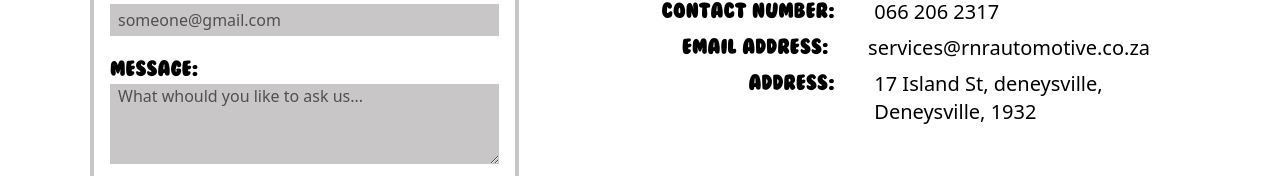
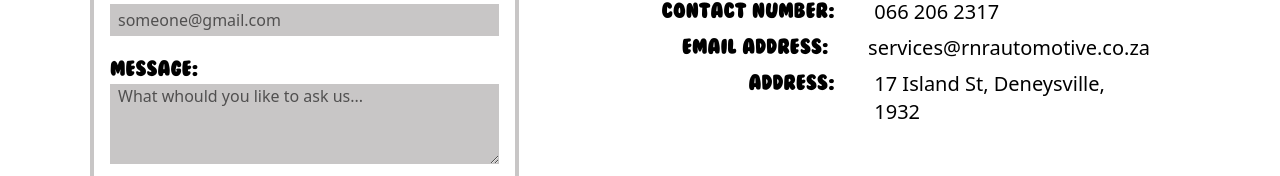
Before and after one commit to nGen-Studios/rnr-automotive, a Next.js app: page /contact in a window 1280 px wide. Shown: the part 432-608 px from the top of the page. Built offline with nearby package versions, Linux system fonts and the light colour scheme.

Commit message:
Dev (#16)
* Fixed address duplication

```diff
--- a/src/components/ContactPage/ourDetail.tsx
+++ b/src/components/ContactPage/ourDetail.tsx
@@ -21,7 +21,7 @@ export default function OurDetail() {
           address:
         </label>
         <p className="font-sans text-xl w-1/2 mobile:text-lg">
-          17 Island St, deneysville, Deneysville, 1932
+          17 Island St, Deneysville, 1932
         </p>
       </div>
     </div>
```
